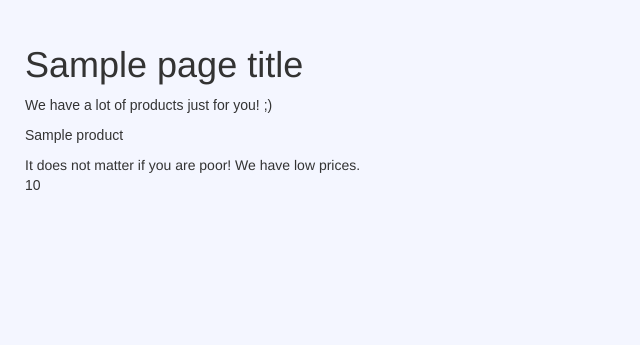
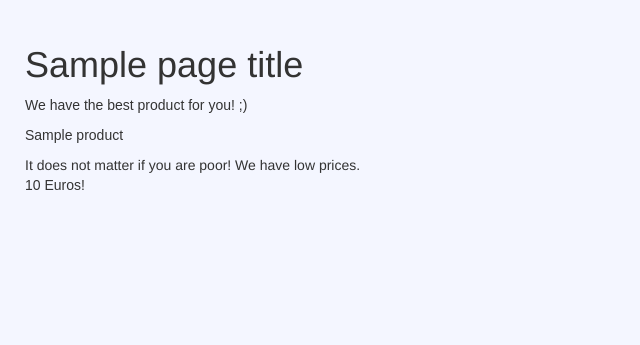
Before and after one commit to rarques/CRM_JointProject, a Django app: template CRMapp/templates/recommendation.html in a window 1280 px wide. Shown: the top 345 px of the page, without its empty margins (0-640 px from the left). Run offline with Django 3.2, Linux system fonts and the light colour scheme; tables that the repository leaves empty hold one stand-in row (values such as "Sample post"); the template is opened without the code that fills it: values that come from a table or form of the project are taken from there, most other values are stand-ins (such as "Sample title", 1, 10 or a date in 2020); parts of the project's set-up code (start-up, migrations or seed data) failed here and were passed over; some libraries are stand-ins or nearby versions.

Commit message:
Changed the message

```diff
--- a/CRMapp/templates/recommendation.html
+++ b/CRMapp/templates/recommendation.html
@@ -7,13 +7,13 @@
 
 {% block content %}
     <p>
-        We have a lot of products just for you! ;)
+        We have the best product for you! ;)
     </p>
     <p>
         {{ recommended.name }}
     </p>
         It does not matter if you are poor! We have low prices.
     <p>
-        {{ recommended.price }}
+        {{ recommended.price }} Euros!
     </p>
 {% endblock %}
```
